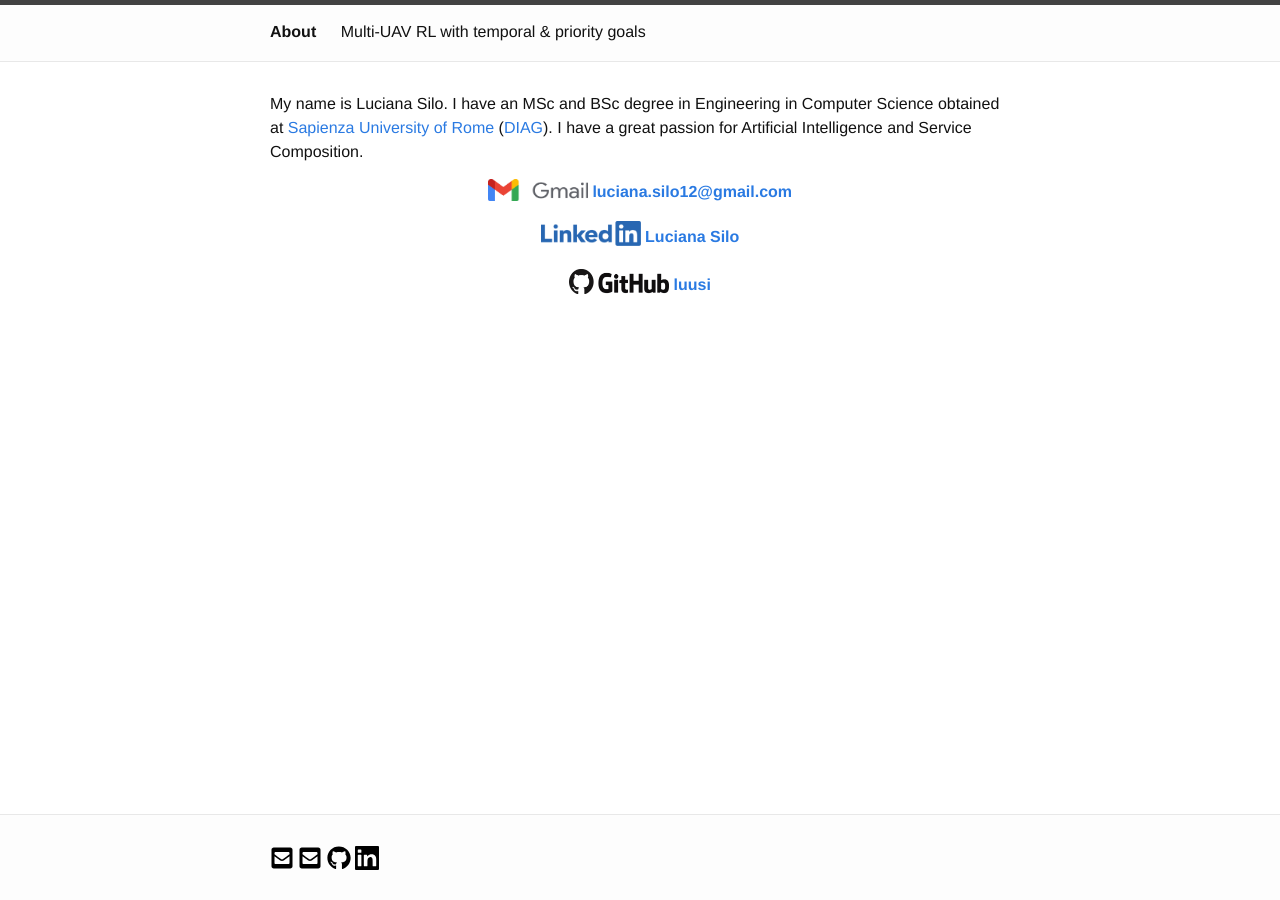
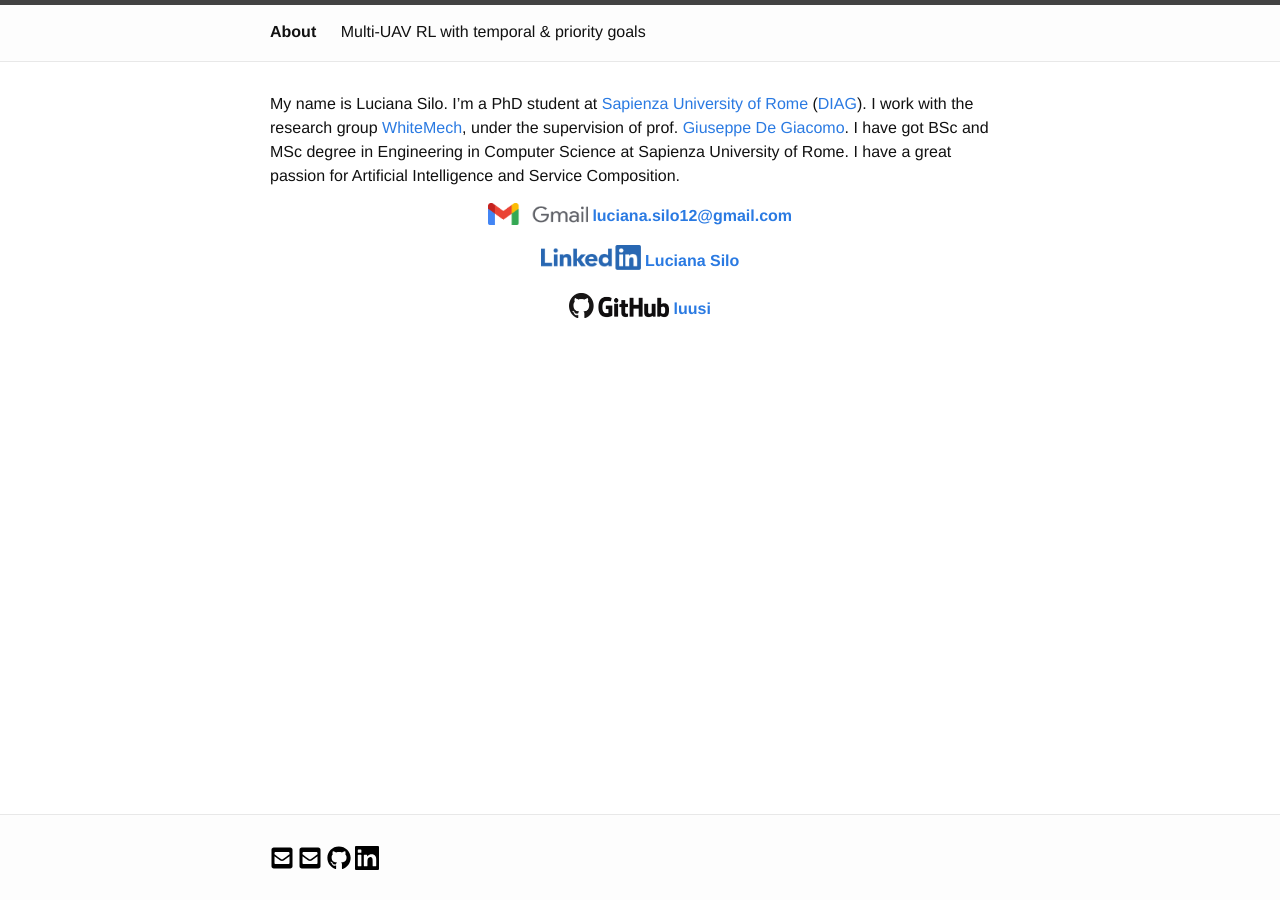
Before and after one commit to luusi/luusi.github.io, a Jekyll site: the page built from _pages/about.md, in a window 1280 px wide. Built offline with Jekyll 4.4.1, drawn with Linux system fonts in a browser that asks for light colours; nearby versions of some CDN libraries; comment, search, counter and statistics services are not loaded; a style sheet for code colours, icons or effects is not loaded.

Commit message:
Update.md

```diff
--- a/_pages/about.md
+++ b/_pages/about.md
@@ -8,6 +8,6 @@
 order: 1
 ---
 
-My name is Luciana Silo.
-I have an MSc and BSc degree in Engineering in Computer Science obtained at [Sapienza University of Rome](https://www.uniroma1.it/en/pagina-strutturale/home) ([DIAG](https://www.dis.uniroma1.it/en)).
+My name is Luciana Silo. I’m a PhD student at <a href="https://www.uniroma1.it/en/pagina-strutturale/home">Sapienza University of Rome</a> (<a href="https://www.dis.uniroma1.it/en">DIAG</a>). I work with the research group <a href="https://whitemech.github.io/">WhiteMech</a>, under the supervision of prof. <a href="https://www.diag.uniroma1.it/~degiacom/">Giuseppe De Giacomo</a>.
+I have got BSc and MSc degree in Engineering in Computer Science at Sapienza University of Rome.
 I have a great passion for Artificial Intelligence and Service Composition.
```
